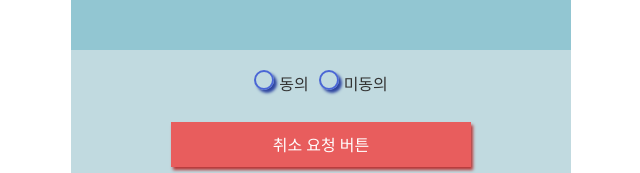
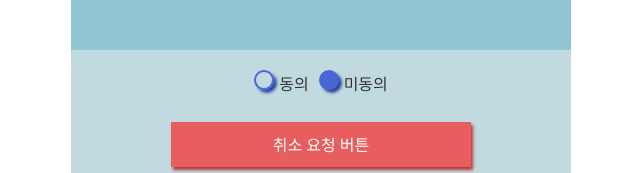
Before and after one commit to devgiants75/project-wabangb, a React (Create React App) app: page /cancellation in a window 1280 px wide. Shown: the part 1030-1203 px from the top of the page, without its empty margins (319-959 px from the left). Built offline with nearby package versions, Linux system fonts and the light colour scheme; a web font is replaced by a local one.

Commit message:
2024.07.21. Cancellation acs

```diff
--- a/src/views/Cancellation.tsx
+++ b/src/views/Cancellation.tsx
@@ -1,11 +1,36 @@
-import React from 'react'
+import React, { useState } from 'react'
 import Header from '../components/Header'
 import Footer from '../components/Footer'
 import MenuBarReservation from '../components/MenuBarReservation'
 import '../styles/reset.css';
 import '../styles/cancellation.css';
+import { useNavigate } from 'react-router-dom';
 
 export default function Cancellation() {
+
+  // 네비게이트 생성
+  const navigate = useNavigate();
+
+  // 동의 여부 상태 관리
+  const [isAgree, setIsAgree] = useState<boolean>(false);
+
+  // 동의 여부 상태를 받아오는 함수
+  const handleCheckChange = (e: React.ChangeEvent<HTMLInputElement>) => {
+    setIsAgree(e.target.value === 'agree');
+  }
+
+  // 취소 요청 버튼을 눌렀을 때 함수
+  const handleCancelRequest = (e: React.FormEvent) => {
+    e.preventDefault();
+
+    if (isAgree) {
+      alert('예약이 취소되었습니다.');
+      navigate('/hompage');
+    } else {
+      alert("동의를 체크해주세요.")
+    }
+  }
+
   return (
     <>
       <Header />
@@ -39,10 +64,24 @@ export default function Cancellation() {
           </div>
         </div>
         <div className='requestAndAgreeBox'>
-          <form className='agreeContainer'>
-            <input type="radio" id='agree' name='consent' value='agree' />
+          <form className='agreeContainer' onSubmit={handleCancelRequest}>
+            <input
+              type="radio"
+              id='agree'
+              name='consent'
+              value='agree'
+              checked={isAgree === true}
+              onChange={handleCheckChange}
+            />
             <label htmlFor="agree" className='firstRadio'>동의</label>
-            <input type="radio" id='disagree' name='consent' value='disagree' />
+            <input
+              type="radio"
+              id='disagree'
+              name='consent'
+              value='disagree'
+              checked={isAgree === false}
+              onChange={handleCheckChange}
+            />
             <label htmlFor="disagree">미동의</label>
 
             <div>
--- a/src/views/HomePage.tsx
+++ b/src/views/HomePage.tsx
@@ -3,9 +3,9 @@ import Header from '../components/Header'
 import Main_Search from '../components/MainSearch'
 import ContrySelect from '../components/ContrySelect'
 import Footer from '../components/Footer'
-import  '../styles/기장.jpg'
-import  '../styles/울산.jpg'
-import  '../styles/부산.jpg'
+import  '../assets/기장.jpg'
+import  '../assets/울산.jpg'
+import  '../assets/부산.jpg'
 
 import 기장 from '../assets/기장.jpg';
 import 부산 from '../assets/부산.jpg';
```
